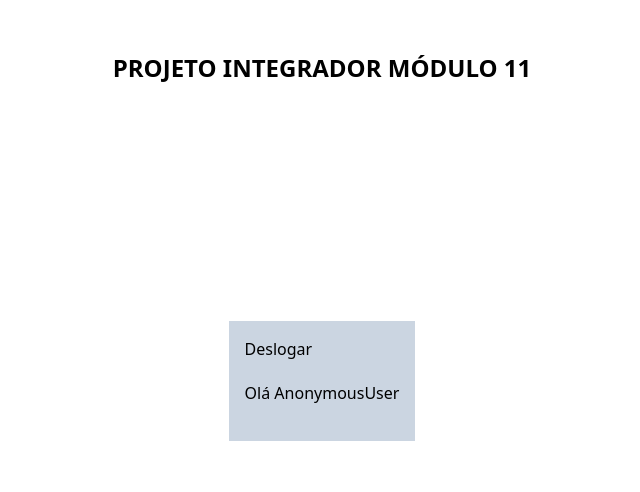
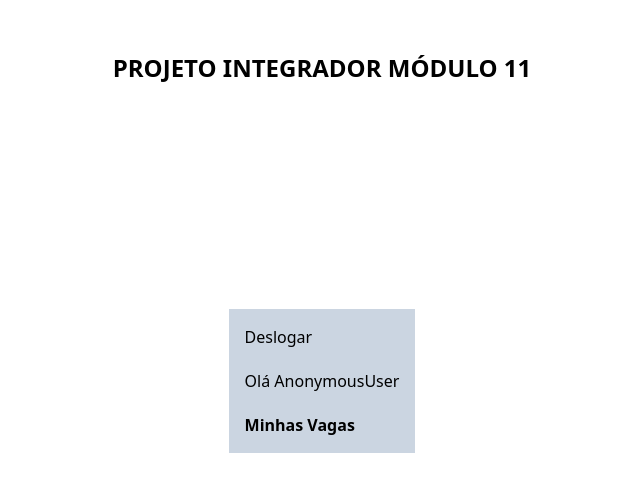
Before and after one commit to JdSeus/UCPEL_PI11, a Django app: template projetointegrador/templates/dashboard-empresa/index.html in a window 1280 px wide. Shown: the top 492 px of the page, without its empty margins (318-958 px from the left). Run offline with Django 4.2, Linux system fonts and the light colour scheme; the template is opened without the code that fills it, so the values that code supplies are empty; style sheets or scripts are compiled from the project's sources; some libraries are stand-ins or nearby versions.

Commit message:
More work on Minhas Vagas

```diff
--- a/projetointegrador/templates/dashboard-empresa/index.html
+++ b/projetointegrador/templates/dashboard-empresa/index.html
@@ -10,6 +10,11 @@
         <div class="mb-[20px]">
             Olá {{ user }}
         </div>
+        <div class="">
+            <a class="font-bold block hover:text-blue-800" href="{% url 'minhas-vagas' %}">
+                Minhas Vagas
+            </a>
+        </div>
     </div>
 </div>
 
```
Also changed, not shown: projetointegrador/templates/minhas-vagas/index.html (+7 -0 lines), db.sqlite3.
